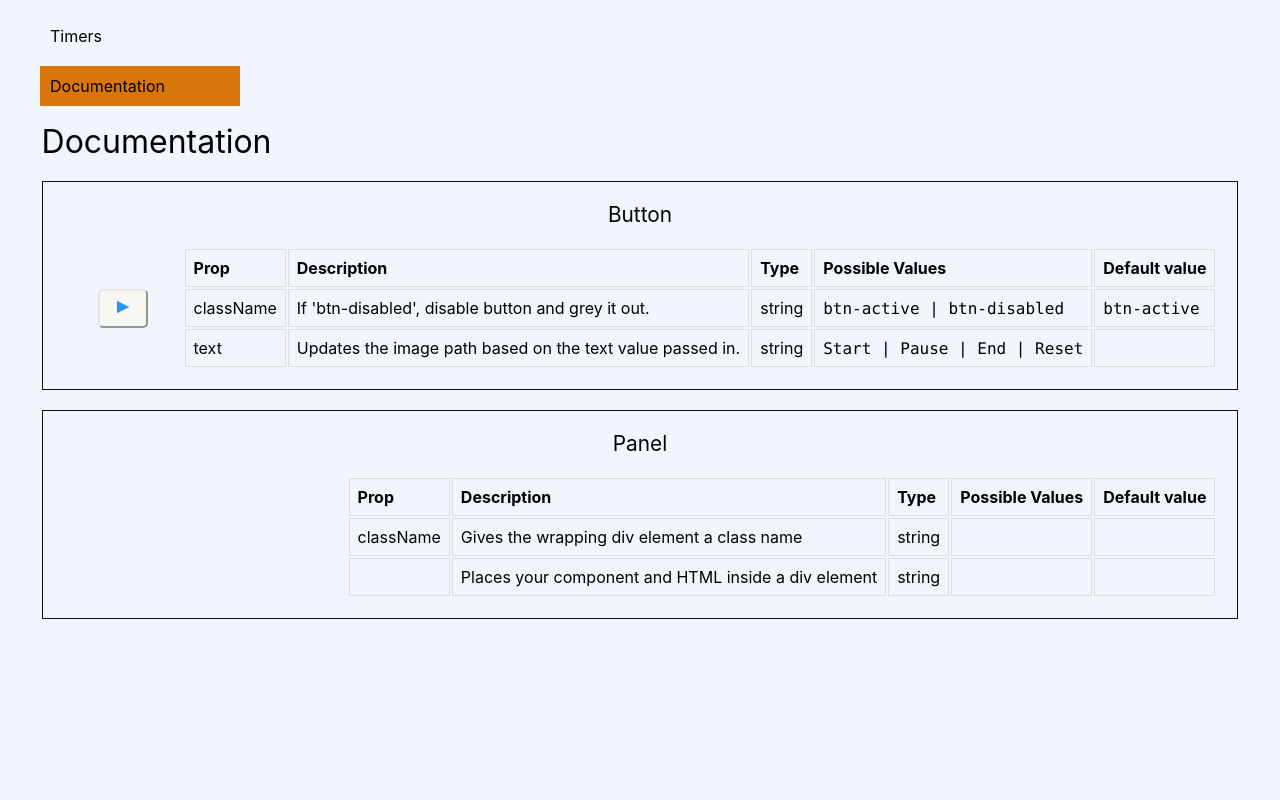
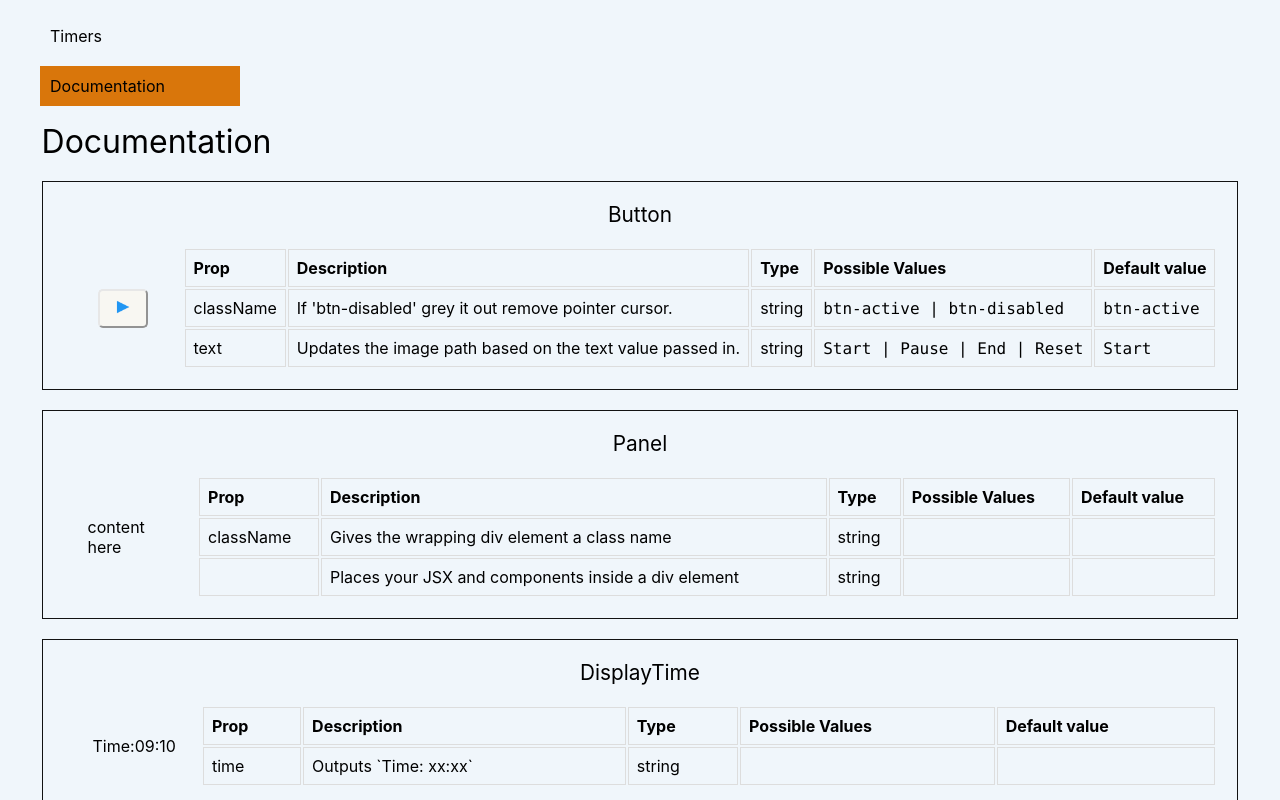
Before and after one commit to prof-tejera/assignment-1-chansub, a React (Create React App) app: page /docs in a window 1280 px wide. Built offline with nearby package versions, Linux system fonts and the light colour scheme.

Commit message:
documentation
Added more to the documentation.

```diff
--- a/src/App.js
+++ b/src/App.js
@@ -1,5 +1,5 @@
 import React from "react";
-import { useLocation, BrowserRouter as Router, Routes, Route, Link, BrowserRouter } from "react-router-dom";
+import { useLocation, BrowserRouter as Router, Routes, Route, Link } from "react-router-dom";
 import styled from "styled-components";
 
 import DocumentationView from "./views/DocumentationView";
--- a/src/components/documentation/DocumentComponent.js
+++ b/src/components/documentation/DocumentComponent.js
@@ -25,7 +25,9 @@ const RenderComponent = styled.div`
   align-items: center;
 `;
 
-const Documentation = styled.table``;
+const Documentation = styled.table`
+  width: 100%;
+`;
 
 const DocumentComponent = ({ title, component, propDocs }) => {
   return (
--- a/src/components/generic/Button.js
+++ b/src/components/generic/Button.js
@@ -30,6 +30,6 @@ const Button = ({ text, ...btnProps }) => {
   );
 };
 
-Button.defaultProps = { text: 'Start', className:'active' };
+Button.defaultProps = { text: 'Start', className:'btn-active' };
 
 export default Button;
--- a/src/views/DocumentationView.js
+++ b/src/views/DocumentationView.js
@@ -6,6 +6,8 @@ import DocumentComponent from "../components/documentation/DocumentComponent";
 //import Loading from "../components/generic/Loading";
 import Button from "../components/generic/Button";
 import Panel from "../components/generic/Panel";
+import DisplayTime from "../components/generic/DisplayTime";
+import DisplayRounds from "../components/generic/DisplayRounds";
 
 const Container = styled.div`
   display: flex;
@@ -31,7 +33,7 @@ const Documentation = () => {
           propDocs={[
             {
               prop: "className",
-              description: "If 'btn-disabled', disable button and grey it out.",
+              description: "If 'btn-disabled' grey it out remove pointer cursor.",
               type: "string",
               possibleValues: "btn-active | btn-disabled",
               defaultValue: "btn-active",
@@ -41,14 +43,13 @@ const Documentation = () => {
               description: "Updates the image path based on the text value passed in.",
               type: "string",
               possibleValues:"Start | Pause | End | Reset",
-              defaultValue: "",
-            },
-
+              defaultValue: "Start",
+            }
           ]}
         />
         <DocumentComponent
           title="Panel "
-          component={<Panel/>}
+          component={<Panel className="myDivClass"><p>content here</p></Panel>}
           propDocs={[
             {
               prop: "className",
@@ -59,7 +60,35 @@ const Documentation = () => {
             },
             {
               prop: "",
-              description: "Places your component and HTML inside a div element",
+              description: "Places your JSX and components inside a div element",
+              type: "string",
+              possibleValues: "",
+              defaultValue: "",
+            }
+          ]}
+        />
+
+        <DocumentComponent
+          title="DisplayTime"
+          component={<DisplayTime time="09:10"/>}
+          propDocs={[
+            {
+              prop: "time",
+              description: "Outputs `Time: xx:xx`",
+              type: "string",
+              possibleValues: "",
+              defaultValue: "",
+            }
+          ]}
+        />
+
+        <DocumentComponent
+          title="DisplayRounds"
+          component={<DisplayRounds rounds="3"/>}
+          propDocs={[
+            {
+              prop: "rounds",
+              description: "Outputs `Ronds: x`",
               type: "string",
               possibleValues: "",
               defaultValue: "",
```
